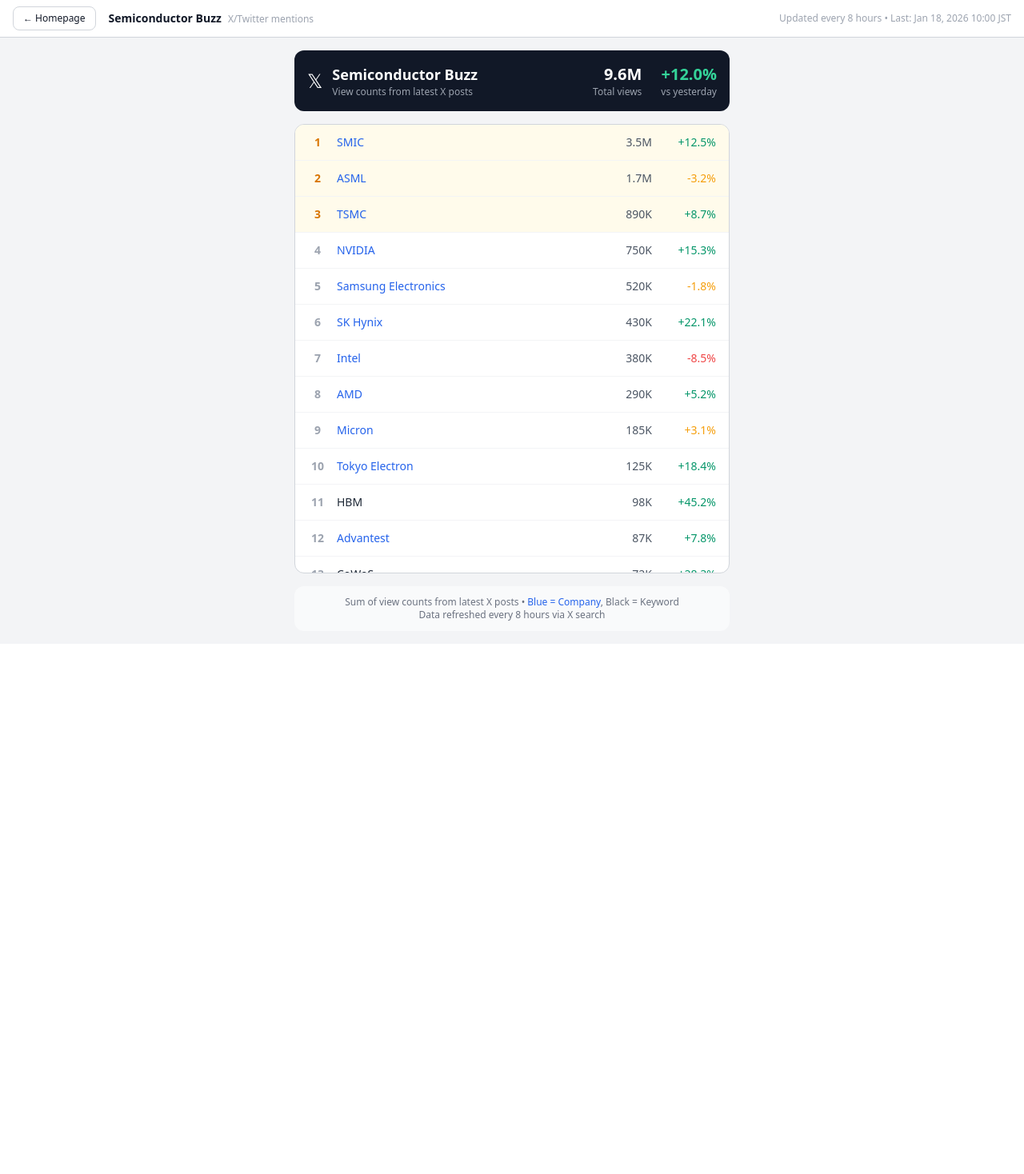
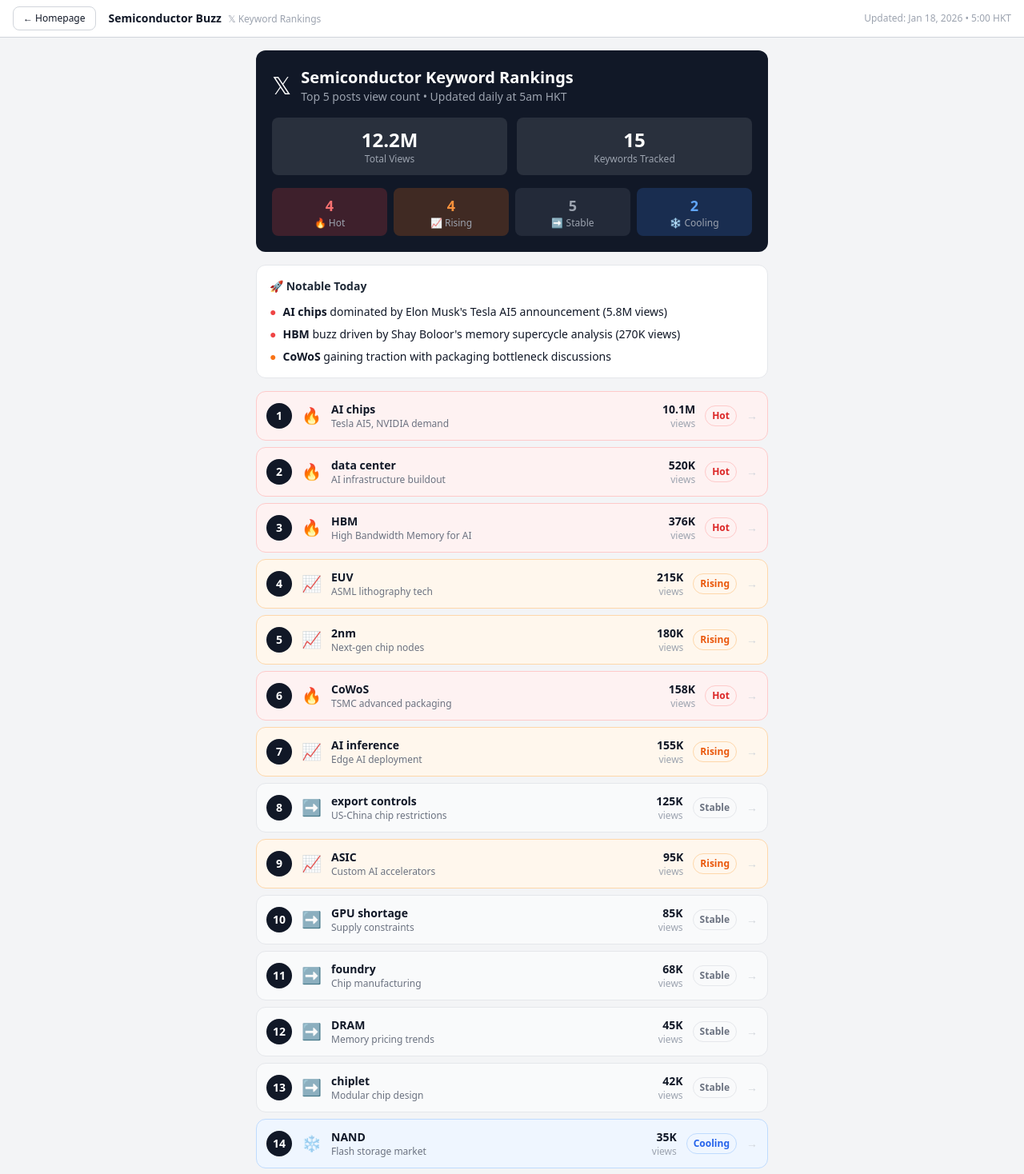
Before and after one commit to xocrevilo-hash/Kabuten3, a Next.js app: page /heatmap in a window 1280 px wide. Shown: the top 1468 px of the page at 80% size. Before the commit the page ends 805 px from the top, so only its background shows below. Built offline with nearby package versions, Linux system fonts and the light colour scheme.

Commit message:
Heatmap redesign: keyword rankings with Notable Today

```diff
--- a/app/heatmap/page.jsx
+++ b/app/heatmap/page.jsx
@@ -4,49 +4,35 @@
 import Link from 'next/link';
 
 export default function HeatmapPage() {
-  // Heatmap data - will be updated by scraper
-  const heatmapData = [
-    { name: "SMIC", type: "company", views: 3500000, change: 12.5 },
-    { name: "ASML", type: "company", views: 1700000, change: -3.2 },
-    { name: "TSMC", type: "company", views: 890000, change: 8.7 },
-    { name: "NVIDIA", type: "company", views: 750000, change: 15.3 },
-    { name: "Samsung Electronics", type: "company", views: 520000, change: -1.8 },
-    { name: "SK Hynix", type: "company", views: 430000, change: 22.1 },
-    { name: "Intel", type: "company", views: 380000, change: -8.5 },
-    { name: "AMD", type: "company", views: 290000, change: 5.2 },
-    { name: "Micron", type: "company", views: 185000, change: 3.1 },
-    { name: "Tokyo Electron", type: "company", views: 125000, change: 18.4 },
-    { name: "HBM", type: "keyword", views: 98000, change: 45.2 },
-    { name: "Advantest", type: "company", views: 87000, change: 7.8 },
-    { name: "CoWoS", type: "keyword", views: 72000, change: 28.3 },
-    { name: "EUV", type: "keyword", views: 65000, change: -2.1 },
-    { name: "Zhongji Innolight", type: "company", views: 58000, change: 92.5 },
-    { name: "Applied Materials", type: "company", views: 52000, change: 4.3 },
-    { name: "Lam Research", type: "company", views: 48000, change: 1.2 },
-    { name: "AI chips", type: "keyword", views: 45000, change: 33.7 },
-    { name: "SCREEN Holdings", type: "company", views: 38000, change: 11.2 },
-    { name: "Disco", type: "company", views: 35000, change: 6.8 },
-    { name: "Renesas", type: "company", views: 32000, change: -4.2 },
-    { name: "Lasertec", type: "company", views: 28000, change: 15.6 },
-    { name: "export controls", type: "keyword", views: 25000, change: 8.9 },
-    { name: "MediaTek", type: "company", views: 22000, change: 2.3 },
-    { name: "Qualcomm", type: "company", views: 19000, change: -1.5 },
-    { name: "GlobalFoundries", type: "company", views: 16000, change: 0.8 },
-    { name: "UMC", type: "company", views: 14000, change: 3.4 },
-    { name: "CHIPS Act", type: "keyword", views: 12000, change: -5.2 },
-    { name: "Arm", type: "company", views: 11000, change: 7.1 },
-    { name: "Rapidus", type: "company", views: 9500, change: 125.0 },
-    { name: "DRAM", type: "keyword", views: 9200, change: 4.5 },
-    { name: "NAND", type: "keyword", views: 8800, change: -2.3 },
-    { name: "foundry", type: "keyword", views: 8500, change: 6.7 },
-    { name: "wafer", type: "keyword", views: 8200, change: 3.2 },
-    { name: "fab", type: "keyword", views: 7900, change: 11.4 },
-    { name: "Broadcom", type: "company", views: 7600, change: 5.8 },
-    { name: "Texas Instruments", type: "company", views: 7300, change: -0.9 },
-    { name: "Infineon", type: "company", views: 7000, change: 2.1 },
-    { name: "STMicro", type: "company", views: 6700, change: -3.4 },
-    { name: "NXP", type: "company", views: 6400, change: 1.8 },
+  // Real data from X.com pilot run - Jan 18, 2026
+  // Ranked by total views from top 5 posts
+  const keywords = [
+    { term: "AI chips", totalViews: 10098000, trend: "hot", description: "Tesla AI5, NVIDIA demand" },
+    { term: "data center", totalViews: 520000, trend: "hot", description: "AI infrastructure buildout" },
+    { term: "HBM", totalViews: 376481, trend: "hot", description: "High Bandwidth Memory for AI" },
+    { term: "EUV", totalViews: 215000, trend: "warm", description: "ASML lithography tech" },
+    { term: "2nm", totalViews: 180000, trend: "warm", description: "Next-gen chip nodes" },
+    { term: "CoWoS", totalViews: 157800, trend: "hot", description: "TSMC advanced packaging" },
+    { term: "AI inference", totalViews: 155000, trend: "warm", description: "Edge AI deployment" },
+    { term: "export controls", totalViews: 125000, trend: "neutral", description: "US-China chip restrictions" },
+    { term: "ASIC", totalViews: 95000, trend: "warm", description: "Custom AI accelerators" },
+    { term: "GPU shortage", totalViews: 85000, trend: "neutral", description: "Supply constraints" },
+    { term: "foundry", totalViews: 68000, trend: "neutral", description: "Chip manufacturing" },
+    { term: "DRAM", totalViews: 45000, trend: "neutral", description: "Memory pricing trends" },
+    { term: "chiplet", totalViews: 42000, trend: "neutral", description: "Modular chip design" },
+    { term: "NAND", totalViews: 35000, trend: "cold", description: "Flash storage market" },
+    { term: "automotive chips", totalViews: 28000, trend: "cold", description: "EV semiconductor demand" },
   ];
+
+  const getTrendStyle = (trend) => {
+    switch (trend) {
+      case 'hot': return { bg: 'bg-red-50 border-red-200', text: 'text-red-600', icon: '🔥', label: 'Hot' };
+      case 'warm': return { bg: 'bg-orange-50 border-orange-200', text: 'text-orange-600', icon: '📈', label: 'Rising' };
+      case 'neutral': return { bg: 'bg-gray-50 border-gray-200', text: 'text-gray-500', icon: '➡️', label: 'Stable' };
+      case 'cold': return { bg: 'bg-blue-50 border-blue-200', text: 'text-blue-600', icon: '❄️', label: 'Cooling' };
+      default: return { bg: 'bg-gray-50 border-gray-200', text: 'text-gray-500', icon: '➡️', label: 'Stable' };
+    }
+  };
 
   const formatViews = (views) => {
     if (views >= 1000000) return (views / 1000000).toFixed(1) + 'M';
@@ -54,14 +40,11 @@
     return views.toString();
   };
 
-  const getChangeColor = (change) => {
-    if (change > 5) return 'text-emerald-600';
-    if (change < -5) return 'text-red-500';
-    return 'text-amber-500';
-  };
-
-  const totalViews = heatmapData.reduce((sum, item) => sum + item.views, 0);
-  const avgChange = heatmapData.reduce((sum, item) => sum + item.change, 0) / heatmapData.length;
+  const totalViews = keywords.reduce((sum, k) => sum + k.totalViews, 0);
+  const hotCount = keywords.filter(k => k.trend === 'hot').length;
+  const warmCount = keywords.filter(k => k.trend === 'warm').length;
+  const neutralCount = keywords.filter(k => k.trend === 'neutral').length;
+  const coldCount = keywords.filter(k => k.trend === 'cold').length;
 
   return (
     <div className="min-h-screen bg-gray-100 text-gray-900 text-sm">
@@ -73,79 +56,135 @@
           </Link>
           <div>
             <span className="font-semibold">Semiconductor Buzz</span>
-            <span className="text-gray-400 text-xs ml-2">X/Twitter mentions</span>
+            <span className="text-gray-400 text-xs ml-2">𝕏 Keyword Rankings</span>
           </div>
         </div>
         <div className="flex items-center gap-3">
-          <span className="text-gray-400 text-xs">Updated every 8 hours • Last: Jan 18, 2026 10:00 JST</span>
+          <span className="text-gray-400 text-xs">Updated: Jan 18, 2026 • 5:00 HKT</span>
         </div>
       </header>
 
-      <div className="max-w-xl mx-auto p-4">
+      <div className="max-w-2xl mx-auto p-4">
 
-        {/* Summary Stats */}
-        <div className="bg-gray-900 text-white rounded-xl p-4 mb-4">
+        {/* Hero Card */}
+        <div className="bg-gray-900 text-white rounded-xl p-5 mb-4">
+          <div className="flex items-center gap-3 mb-4">
+            <span className="text-3xl">𝕏</span>
+            <div>
+              <h1 className="text-xl font-bold">Semiconductor Keyword Rankings</h1>
+              <p className="text-gray-400 text-sm">Top 5 posts view count • Updated daily at 5am HKT</p>
+            </div>
+          </div>
+          <div className="grid grid-cols-2 gap-3 mb-4">
+            <div className="bg-white/10 rounded-lg p-3 text-center">
+              <div className="text-2xl font-bold">{formatViews(totalViews)}</div>
+              <div className="text-xs text-gray-400">Total Views</div>
+            </div>
+            <div className="bg-white/10 rounded-lg p-3 text-center">
+              <div className="text-2xl font-bold">{keywords.length}</div>
+              <div className="text-xs text-gray-400">Keywords Tracked</div>
+            </div>
+          </div>
+          <div className="grid grid-cols-4 gap-2 text-center text-xs">
+            <div className="bg-red-500/20 rounded-lg p-2">
+              <div className="text-lg font-bold text-red-400">{hotCount}</div>
+              <div className="text-gray-400">🔥 Hot</div>
+            </div>
+            <div className="bg-orange-500/20 rounded-lg p-2">
+              <div className="text-lg font-bold text-orange-400">{warmCount}</div>
+              <div className="text-gray-400">📈 Rising</div>
+            </div>
+            <div className="bg-gray-500/20 rounded-lg p-2">
+              <div className="text-lg font-bold text-gray-400">{neutralCount}</div>
+              <div className="text-gray-400">➡️ Stable</div>
+            </div>
+            <div className="bg-blue-500/20 rounded-lg p-2">
+              <div className="text-lg font-bold text-blue-400">{coldCount}</div>
+              <div className="text-gray-400">❄️ Cooling</div>
+            </div>
+          </div>
+        </div>
+
+        {/* Notable Today - Top Movers */}
+        <div className="mb-4 bg-white border border-gray-200 rounded-xl p-4">
+          <div className="font-semibold text-gray-800 mb-3">🚀 Notable Today</div>
+          <div className="space-y-2 text-sm">
+            <div className="flex items-center gap-2">
+              <span className="text-red-500">●</span>
+              <span><strong>AI chips</strong> dominated by Elon Musk's Tesla AI5 announcement (5.8M views)</span>
+            </div>
+            <div className="flex items-center gap-2">
+              <span className="text-red-500">●</span>
+              <span><strong>HBM</strong> buzz driven by Shay Boloor's memory supercycle analysis (270K views)</span>
+            </div>
+            <div className="flex items-center gap-2">
+              <span className="text-orange-500">●</span>
+              <span><strong>CoWoS</strong> gaining traction with packaging bottleneck discussions</span>
+            </div>
+          </div>
+        </div>
+
+        {/* Keywords List - Ranked by Views */}
+        <div className="space-y-2">
+          {keywords.map((keyword, index) => {
+            const style = getTrendStyle(keyword.trend);
+            const rank = index + 1;
+            return (
+              <a
+                key={keyword.term}
+                href={`https://x.com/search?q=${encodeURIComponent(keyword.term)}&src=typed_query&f=top`}
+                target="_blank"
+                rel="noopener noreferrer"
+                className={`block ${style.bg} border rounded-xl p-3 hover:shadow-md transition-all`}
+              >
                 <div className="flex items-center justify-between">
                   <div className="flex items-center gap-3">
-              <span className="text-2xl">𝕏</span>
+                    <div className="w-8 h-8 rounded-full bg-gray-900 text-white flex items-center justify-center text-sm font-bold">
+                      {rank}
+                    </div>
+                    <span className="text-xl">{style.icon}</span>
                     <div>
-                <h1 className="text-lg font-bold">Semiconductor Buzz</h1>
-                <p className="text-gray-400 text-xs">View counts from latest X posts</p>
+                      <div className="font-semibold text-gray-900">{keyword.term}</div>
+                      <div className="text-xs text-gray-500">{keyword.description}</div>
                     </div>
                   </div>
-            <div className="flex gap-6 text-right">
+                  <div className="flex items-center gap-3">
+                    <div className="text-right">
+                      <div className="font-bold text-gray-900">{formatViews(keyword.totalViews)}</div>
+                      <div className="text-xs text-gray-400">views</div>
+                    </div>
+                    <div className={`px-2 py-1 rounded-full text-xs font-semibold ${style.bg} ${style.text} border`}>
+                      {style.label}
+                    </div>
+                    <span className="text-gray-300">→</span>
+                  </div>
+                </div>
+              </a>
+            );
+          })}
+        </div>
+
+        {/* Methodology Note */}
+        <div className="mt-6 bg-amber-50 border border-amber-200 rounded-xl p-4">
+          <div className="flex items-start gap-3">
+            <span className="text-xl">📊</span>
             <div>
-                <div className="text-xl font-bold">{formatViews(totalViews)}</div>
-                <div className="text-xs text-gray-400">Total views</div>
+              <div className="font-semibold text-amber-800 mb-1">How Rankings Work</div>
+              <div className="text-sm text-amber-700">
+                Each keyword is searched on X/Twitter daily at 5am HKT. We sum the view counts from the top 5 posts and rank keywords by total engagement. Trend status (Hot/Rising/Stable/Cooling) is based on week-over-week changes.
               </div>
-              <div>
-                <div className={`text-xl font-bold ${avgChange > 0 ? 'text-emerald-400' : 'text-red-400'}`}>
-                  {avgChange > 0 ? '+' : ''}{avgChange.toFixed(1)}%
-                </div>
-                <div className="text-xs text-gray-400">vs yesterday</div>
+              <div className="mt-2 text-xs text-amber-600">
+                Click any keyword to see live X search results
               </div>
             </div>
           </div>
         </div>
 
-        {/* Leaderboard */}
-        <div className="bg-white border border-gray-300 rounded-xl overflow-hidden">
-          <div className="max-h-[70vh] overflow-y-auto">
-            {heatmapData.map((item, index) => (
-              <div
-                key={item.name}
-                className={`flex items-center justify-between px-4 py-3 border-b border-gray-100 last:border-0 ${
-                  index < 3 ? 'bg-amber-50' : ''
-                }`}
-              >
-                <div className="flex items-center gap-3">
-                  <span className={`w-6 text-center font-bold ${index < 3 ? 'text-amber-600' : 'text-gray-400'}`}>
-                    {index + 1}
-                  </span>
-                  <span className={item.type === 'company' ? 'text-blue-600 font-medium' : 'text-gray-800'}>
-                    {item.name}
-                  </span>
+        {/* Footer */}
+        <div className="mt-6 text-center text-xs text-gray-400">
+          <p>Part of Kabuten 株典 • Japanese Stock Intelligence</p>
+          <p className="mt-1">Data collected via manual X/Twitter search analysis</p>
         </div>
-                <div className="flex items-center gap-4">
-                  <span className="text-gray-600 font-medium w-16 text-right">
-                    {formatViews(item.views)}
-                  </span>
-                  <span className={`w-16 text-right font-medium ${getChangeColor(item.change)}`}>
-                    {item.change > 0 ? '+' : ''}{item.change.toFixed(1)}%
-                  </span>
-                </div>
-              </div>
-            ))}
-          </div>
-        </div>
-
-        {/* Footer */}
-        <div className="mt-4 p-3 bg-gray-50 rounded-xl text-xs text-gray-500 text-center">
-          Sum of view counts from latest X posts • <span className="text-blue-600">Blue = Company</span>, Black = Keyword
-          <br />
-          Data refreshed every 8 hours via X search
-        </div>
-
       </div>
     </div>
   );
```
Lines whose indentation alone changed are shown as unchanged.
